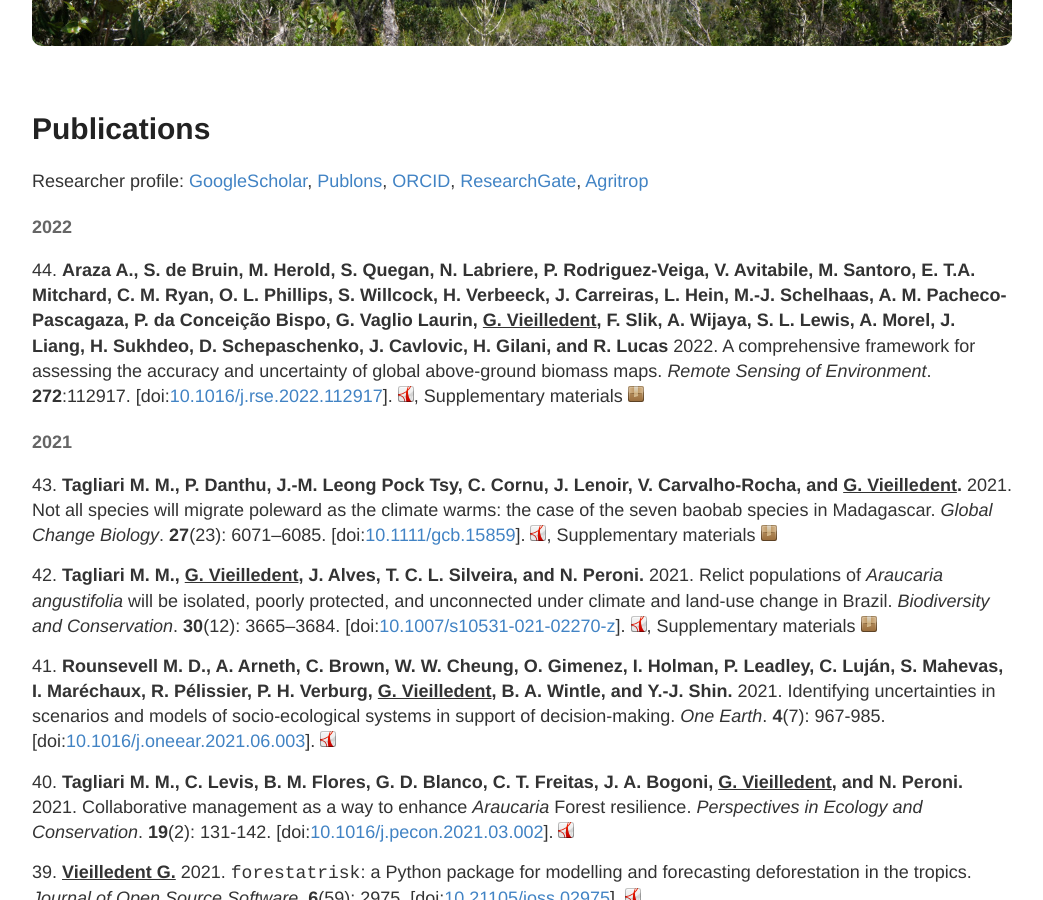
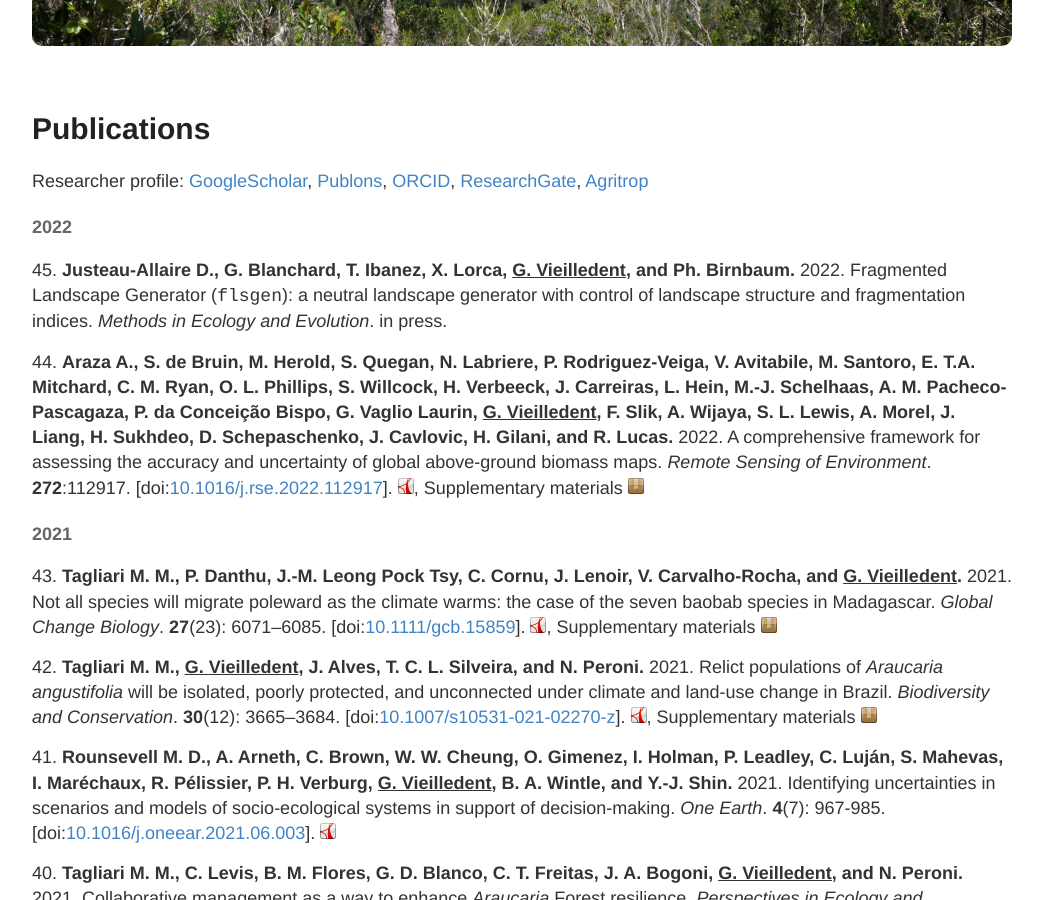
Before and after one commit to ghislainv/ghislainv.github.io, a Jekyll site: the page built from publications.md, in a window 1280 px wide and 900 px high, scrolled down 322 px. Shown: the whole window, without its empty margins (118-1161 px from the left). Built offline with Jekyll 4.4.1, drawn with Linux system fonts in a browser that asks for light colours; comment, search, counter and statistics services are not loaded.

Commit message:
Adding Justeau-Allaire 2022

```diff
--- a/publications.md
+++ b/publications.md
@@ -15,9 +15,11 @@ Researcher profile:
 
 #### 2022
 
-<!-- 45\. **<span style="text-decoration: underline;">Vieilledent G.</span>, C. Vancutsem, and F. Achard.** 2021. Forest refuge areas and carbon emissions from tropical deforestation in the 21<sup>st</sup> century. _Nature Communications_. -->
+<!-- 45\. **<span style="text-decoration: underline;">Vieilledent G.</span>, C. Vancutsem, and F. Achard.** 2022. Forest refuge areas and carbon emissions from tropical deforestation in the 21<sup>st</sup> century. _PNAS_. -->
 
-44\. **Araza A., S. de Bruin, M. Herold, S. Quegan, N. Labriere, P. Rodriguez-Veiga, V. Avitabile, M. Santoro, E. T.A. Mitchard, C. M. Ryan, O. L. Phillips, S. Willcock, H. Verbeeck, J. Carreiras, L. Hein, M.-J. Schelhaas, A. M. Pacheco-Pascagaza, P. da Conceição Bispo, G. Vaglio Laurin, <span style="text-decoration: underline;">G. Vieilledent</span>, F. Slik, A. Wijaya, S. L. Lewis, A. Morel, J. Liang, H. Sukhdeo, D. Schepaschenko, J. Cavlovic, H. Gilani, and R. Lucas** 2022. A comprehensive framework for assessing the accuracy and uncertainty of global above-ground biomass maps. _Remote Sensing of Environment_. **272**:112917.
+45\. **Justeau-Allaire D., G. Blanchard, T. Ibanez, X. Lorca, <span style="text-decoration: underline;">G. Vieilledent</span>, and Ph. Birnbaum.** 2022. Fragmented Landscape Generator (`flsgen`): a neutral landscape generator with control of landscape structure and fragmentation indices. _Methods in Ecology and Evolution_. in press.
+
+44\. **Araza A., S. de Bruin, M. Herold, S. Quegan, N. Labriere, P. Rodriguez-Veiga, V. Avitabile, M. Santoro, E. T.A. Mitchard, C. M. Ryan, O. L. Phillips, S. Willcock, H. Verbeeck, J. Carreiras, L. Hein, M.-J. Schelhaas, A. M. Pacheco-Pascagaza, P. da Conceição Bispo, G. Vaglio Laurin, <span style="text-decoration: underline;">G. Vieilledent</span>, F. Slik, A. Wijaya, S. L. Lewis, A. Morel, J. Liang, H. Sukhdeo, D. Schepaschenko, J. Cavlovic, H. Gilani, and R. Lucas.** 2022. A comprehensive framework for assessing the accuracy and uncertainty of global above-ground biomass maps. _Remote Sensing of Environment_. **272**:112917.
 \[doi:[10.1016/j.rse.2022.112917](https://doi.org/10.1016/j.rse.2022.112917)\].
 [![manuscript in pdf](/images/logos/logo-pdf.png "manuscript in pdf")](/publications/Araza2022-RSE.pdf),
 Supplementary materials [![supplements](/images/logos/logo-zip.png "supplements")](/publications/Araza2022-RSE-SM.pdf)
```
